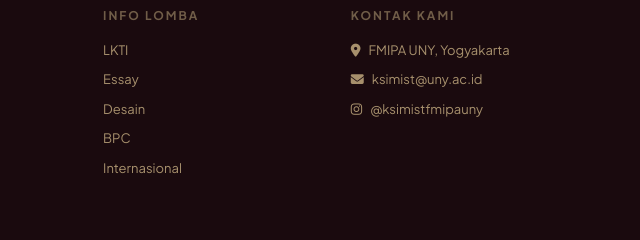
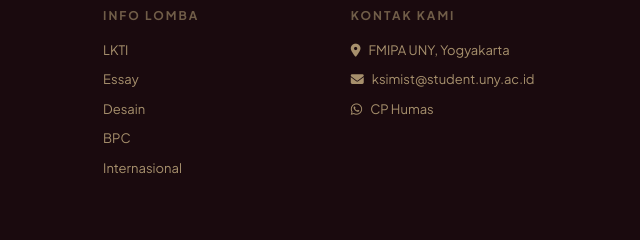
Before and after one commit to mrwdsyhp/web-ksimist, a plain HTML site: page index.html in a window 1280 px wide. Shown: the part 2402-2642 px from the top of the page, 640-1280 px from the left. Drawn offline with Linux system fonts and the light colour scheme.

Commit message:
Mengedit teks di halaman index

```diff
--- a/index.html
+++ b/index.html
@@ -335,8 +335,8 @@
             <div class="footer-col">
                 <h5>Kontak Kami</h5>
                 <a href="#"><i class="fas fa-map-marker-alt"></i> FMIPA UNY, Yogyakarta</a>
-                <a href="mailto:ksimist@uny.ac.id"><i class="fas fa-envelope"></i> ksimist@uny.ac.id</a>
-                <a href="#"><i class="fab fa-instagram"></i> @ksimistfmipauny</a>
+                <a href="mailto:ksimist@student.uny.ac.id"><i class="fas fa-envelope"></i> ksimist@student.uny.ac.id</a>
+                <a href="https://wa.me/6289606050600" target="_blank"><i class="fab fa-whatsapp"></i>CP Humas</a>
             </div>
         </div>
         <div class="footer-bottom">
```
